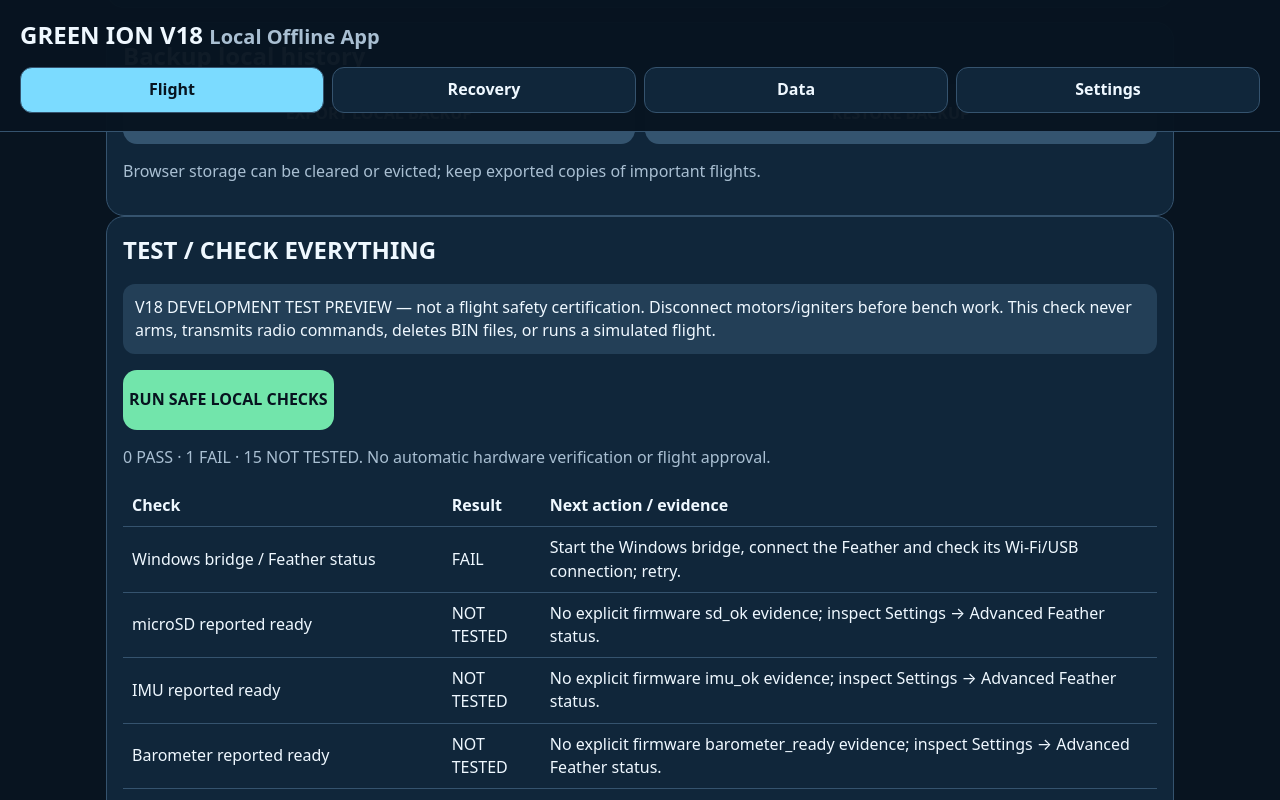
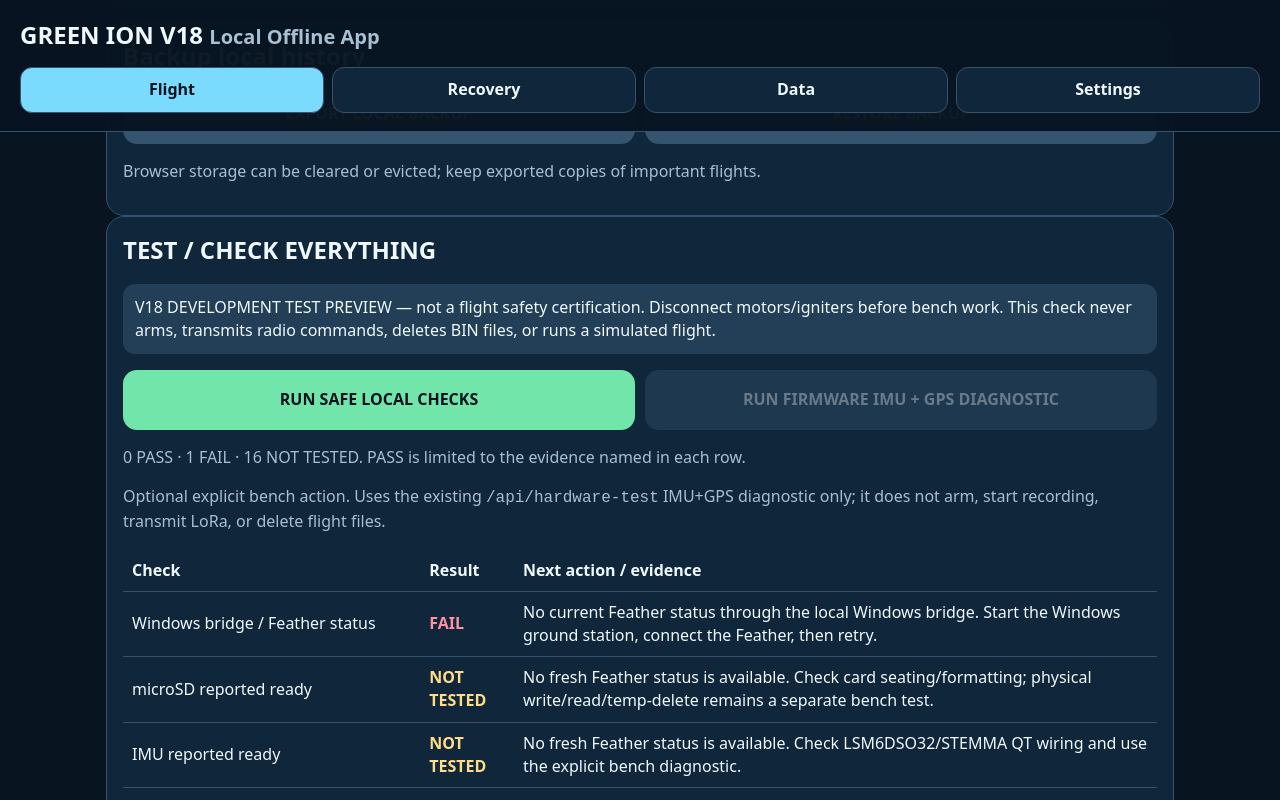
Before and after one commit to aidenjantzi1-ctrl/GREEN-ION, a plain HTML site: page web/v18-offline.html in a window 1280 px wide. Both pictures are taken after a click on the button "RUN SAFE LOCAL CHECKS". Shown: the part 2916-3716 px from the top of the page. Drawn offline with Linux system fonts and the light colour scheme; no server answers.

Commit message:
V18 dev test: add behavior checks and explicit firmware diagnostic

```diff
--- a/web/v18-offline.html
+++ b/web/v18-offline.html
@@ -14,7 +14,7 @@ nav{display:grid;grid-template-columns:repeat(4,1fr);gap:8px;margin-top:14px}nav
 main{max-width:1100px;margin:auto;padding:16px}.tab-panel{display:grid;gap:14px}.card{background:var(--panel);border:1px solid var(--line);border-radius:18px;padding:16px}.card h2,.card h3{margin:0 0 10px}.muted{color:var(--muted)}.hero{display:grid;grid-template-columns:2fr 1fr;gap:14px}.status{min-height:180px;display:grid;place-items:center;text-align:center}.status strong{font-size:clamp(48px,10vw,88px);line-height:1}.status strong[data-state="ERROR"],.status strong[data-state="OFFLINE"]{color:var(--bad)}.status strong[data-state="TESTING"],.status strong[data-state="SAVING"]{color:var(--warn)}.status strong[data-state="ARMED"],.status strong[data-state="SAVED"]{color:var(--ok)}.battery{display:grid;place-items:center;text-align:center}.battery strong{font-size:46px}
 .indicators,.metrics{display:grid;grid-template-columns:repeat(3,1fr);gap:10px}.pill,.metric{border:1px solid var(--line);background:var(--panel2);border-radius:14px;padding:12px}.pill span,.metric span{display:block;color:var(--muted);font-size:12px;text-transform:uppercase}.pill strong,.metric strong{display:block;margin-top:4px}.actions{display:grid;grid-template-columns:1fr 1fr;gap:10px}.primary,.secondary{min-height:60px;border:0;border-radius:14px;font-weight:900;cursor:pointer}.primary{background:var(--ok);color:#07131f}.secondary{background:#34546f;color:var(--text)}button:disabled{opacity:.4;cursor:not-allowed}.notice{padding:12px;border-radius:12px;background:#233f57}.two{display:grid;grid-template-columns:1fr 1fr;gap:14px}.field{display:grid;gap:6px}.field input,.field select{width:100%;background:#0b1c2b;color:var(--text);border:1px solid var(--line);border-radius:10px;padding:10px}
 table{width:100%;border-collapse:collapse}th,td{text-align:left;padding:9px;border-bottom:1px solid var(--line)}tbody tr{cursor:pointer}tbody tr:hover{background:#17344d}
-canvas{width:100%;height:auto;background:#0b1c2b;border-radius:12px;border:1px solid var(--line)}details{border:1px solid var(--line);border-radius:12px;padding:10px}summary{cursor:pointer;font-weight:800}.timeline{display:flex;gap:8px;overflow:auto;padding:6px 0}.timeline-step{min-width:150px;border:1px solid var(--line);background:var(--panel2);border-radius:12px;padding:10px}.timeline-step strong,.timeline-step span{display:block}.timeline-step span{color:var(--muted);font-size:13px;margin-top:3px}pre{white-space:pre-wrap;overflow:auto;max-height:320px;background:#0b1c2b;border:1px solid var(--line);border-radius:12px;padding:12px}
+canvas{width:100%;height:auto;background:#0b1c2b;border-radius:12px;border:1px solid var(--line)}details{border:1px solid var(--line);border-radius:12px;padding:10px}summary{cursor:pointer;font-weight:800}.timeline{display:flex;gap:8px;overflow:auto;padding:6px 0}.timeline-step{min-width:150px;border:1px solid var(--line);background:var(--panel2);border-radius:12px;padding:10px}.timeline-step strong,.timeline-step span{display:block}.timeline-step span{color:var(--muted);font-size:13px;margin-top:3px}pre{white-space:pre-wrap;overflow:auto;max-height:320px;background:#0b1c2b;border:1px solid var(--line);border-radius:12px;padding:12px}.dev-result{font-weight:900}.dev-result[data-result="PASS"]{color:var(--ok)}.dev-result[data-result="FAIL"]{color:var(--bad)}.dev-result[data-result="NOT TESTED"]{color:var(--warn)}
 @media(max-width:760px){.hero,.two{grid-template-columns:1fr}.indicators,.metrics{grid-template-columns:1fr 1fr}.actions{grid-template-columns:1fr}nav{grid-template-columns:1fr 1fr}}
 @media print{header,nav,.actions,input,select,#recoveryControls,#backupControls{display:none!important}body{background:#fff;color:#000}.card{border:1px solid #bbb;background:#fff}}
 </style>
@@ -142,8 +142,12 @@ canvas{width:100%;height:auto;background:#0b1c2b;border-radius:12px;border:1px s
 <div class="card" id="devTestCard">
 <h2>TEST / CHECK EVERYTHING</h2>
 <p class="notice">V18 DEVELOPMENT TEST PREVIEW — not a flight safety certification. Disconnect motors/igniters before bench work. This check never arms, transmits radio commands, deletes BIN files, or runs a simulated flight.</p>
+<div class="actions">
 <button id="runDevTests" class="primary">RUN SAFE LOCAL CHECKS</button>
+<button id="runFirmwareDiagnostic" data-lock-during-flight class="secondary">RUN FIRMWARE IMU + GPS DIAGNOSTIC</button>
+</div>
 <p id="devTestSummary" class="muted" role="status" aria-live="polite">Select RUN SAFE LOCAL CHECKS to inspect currently available evidence.</p>
+<p id="devFirmwareStatus" class="muted">Optional explicit bench action. Uses the existing <code>/api/hardware-test</code> IMU+GPS diagnostic only; it does not arm, start recording, transmit LoRa, or delete flight files.</p>
 <div style="overflow:auto"><table><thead><tr><th>Check</th><th>Result</th><th>Next action / evidence</th></tr></thead><tbody id="devTestRows"></tbody></table></div>
 <p class="muted">PASS means this specific software check had direct evidence, not that hardware is flight-ready. FAIL means a checked requirement was not met. NOT TESTED means evidence is absent or a real-device/manual check is required.</p>
 <p class="muted">To test BIN import, use Data → Manual BIN import with an existing original file; inspect analysis and export an unchanged original. To test receiver, use Recovery → CONNECT RECEIVER and select the physical Uno in Chrome/Edge; verify valid, invalid and stale packets, then unplug/reconnect. Test offline restart only after cache registration by disconnecting the network and reopening the local app; the Feather bridge itself may be unavailable offline.</p>
--- a/web/v18_offline_app.mjs
+++ b/web/v18_offline_app.mjs
@@ -1,10 +1,12 @@
 import {parseRkt4,analyzeFlight,analysisCsv,flightReport} from "./analysis/rkt4.mjs";
 import {saveLocalFile,listLocalMetadata,getLocalFile,downloadFile,digest,exportArchive,restoreArchive} from "./v14_store.mjs";
-import {deriveFlightState,criticalFlightProblem,optionalFlightWarnings,canPrepare,fileSaveEvidence,parseReceiverLine,recoveryView,storageMessage} from "./v18_offline_core.mjs";
+import {deriveFlightState,criticalFlightProblem,optionalFlightWarnings,canPrepare,fileSaveEvidence,parseReceiverLine,recoveryView,storageMessage,developmentStatusChecks,developmentReceiverChecks,developmentFirmwareDiagnostic} from "./v18_offline_core.mjs";
 
 const $=id=>document.getElementById(id);
 let lastStatusAt=0,currentStatus=null,connected=false,lastFiles=null,saveVerified=false,lastSaved=null,lastLogFile="",pollTimer=null;
 let serialPort=null,serialReader=null,serialStop=false,serialManualDisconnect=false,serialReconnectTimer=null,lastSerialInfo=null,lastPacket=null,lastKnown=null,serialInvalid=0,activeAnalysis=null,compareAnalysis=null;
+const V18_CACHE_VERSION="green-ion-v18-offline-app-v4";
+let devFirmwareRequested=false;
 
 function text(id,value){const n=$(id);if(n)n.textContent=value==null?"—":String(value);}
 function fmt(v,d=1){return Number.isFinite(Number(v))?Number(v).toFixed(d):"—";}
@@ -299,7 +301,7 @@ function settingsMutationLocked(s=currentStatus){
 }
 function paintSettingsStatus(s=currentStatus){
  const locked=settingsMutationLocked(s);
- for(const id of ["restartCalibration","saveProfile","clearCache"]){const el=$(id);if(el)el.disabled=locked;}
+ for(const id of ["restartCalibration","saveProfile","clearCache","runFirmwareDiagnostic"]){const el=$(id);if(el)el.disabled=locked;}
  text("calibrationBaseline",s?.calibration_baseline_pa==null?"—":fmt(s.calibration_baseline_pa,1)+" Pa");
  text("calibrationNoise",s?.calibration_noise_m==null?"—":fmt(s.calibration_noise_m,3)+" m");
  text("calibrationAge",s?.calibration_age_s==null?"—":fmtAge(Number(s.calibration_age_s)*1000));
@@ -335,54 +337,85 @@ async function saveFlightProfile(){
   await pollFlight();
  }catch(e){text("profileStatus","Profile save failed: "+e.message);}
 }
-// The guided test panel is read-only. Hardware verification is never inferred from mocks or browser status.
-function devCheck(name,result,action){
+// Guided development checks are read-only unless the user explicitly requests the existing firmware IMU+GPS diagnostic.
+function devCheck(name,result,action,id="manual"){
  if(!["PASS","FAIL","NOT TESTED"].includes(result))throw Error("Invalid development test result");
- return {name,result,action};
+ return {id,label:name,state:result,evidence:action,next:""};
 }
-async function runDevTests(){
- const rows=[];
- const fresh=connected&&currentStatus&&Date.now()-lastStatusAt<=5000;
- rows.push(devCheck("Windows bridge / Feather status",fresh?"PASS":"FAIL",fresh?"Fresh /api/status response received. This proves only local communication.":"Start the Windows bridge, connect the Feather and check its Wi-Fi/USB connection; retry."));
- const s=fresh?currentStatus:null;
- const reported=(label,key,badMessage)=>rows.push(devCheck(label,s?.[key]===true?"PASS":s?.[key]===false?"FAIL":"NOT TESTED",s?.[key]===true?"Firmware reports "+key+"=true; independently verify real hardware.":s?.[key]===false?badMessage:"No explicit firmware "+key+" evidence; inspect Settings → Advanced Feather status."));
- reported("microSD reported ready","sd_ok","Check the card, seating, formatting and firmware status before any arm attempt.");
- reported("IMU reported ready","imu_ok","Check IMU wiring, sensor power and firmware diagnostics.");
- reported("Barometer reported ready","barometer_ready","Check pressure sensor, wiring and firmware diagnostics.");
- const battery=Number(s?.battery_v);
- rows.push(devCheck("Battery measurement",s?.battery_v==null?"NOT TESTED":Number.isFinite(battery)&&battery>0?"PASS":"FAIL",s?.battery_v==null?"No measured voltage reported; check power and firmware telemetry.":Number.isFinite(battery)&&battery>0?"Firmware measured "+battery.toFixed(3)+" V. Voltage alone does not certify adequate reserve.":"Invalid battery measurement; inspect power and status."));
- rows.push(devCheck("Stationary calibration evidence",s?.calibration_age_s!=null&&Number.isFinite(Number(s.calibration_age_s))?"PASS":"NOT TESTED",s?.calibration_age_s!=null?"Firmware reports calibration age. Check actual stability before arming.":"Keep the device stationary; run firmware calibration only when safe and review status."));
- const swSupported="serviceWorker" in navigator;
- let reg=null;
- try{if(swSupported)reg=await navigator.serviceWorker.getRegistration("./v18_service_worker.js");}catch{}
- rows.push(devCheck("Local offline cache registration",reg?.active?"PASS":"NOT TESTED",reg?.active?"Active V18 service worker found. Manually verify offline restart.":"Start from localhost and wait for cache registration, then manually test an offline restart."));
- let imported=[];
- try{imported=await listLocalMetadata();}catch{}
- const manual=imported.some(x=>x.origin==="manual-v18-import");
- rows.push(devCheck("Manual original BIN import",manual?"PASS":"NOT TESTED",manual?"A manually imported local flight exists. Review its analysis and download the original for byte comparison.":"Go to Data and import a known-good RKT4 v2 BIN; verify analysis and preserve the original."));
- const receiver=serialPort&&lastPacket&&recoveryView(lastPacket,lastKnown,Date.now()).signal==="live";
- rows.push(devCheck("Uno receiver valid fresh packet",receiver?"PASS":"NOT TESTED",receiver?"A valid current protocol-v2 packet was observed. This does not prove RF/GPS accuracy.":"Open Recovery, grant Web Serial permission to the Uno, and verify a fresh protocol-v2 packet."));
- rows.push(devCheck("Receiver malformed/stale/disconnect behavior","NOT TESTED","Manually send/observe invalid and stale packets and unplug/reconnect the Uno; record the observed UI behavior."));
- for(const [name,action] of [
-  ["Physical SD write/read/verify/temp-delete","Use the approved firmware temporary-file diagnostic if available; never delete real BINs."],
-  ["Barometer/IMU physical accuracy","Compare actual sensor behavior with a stationary bench reference."],
-  ["GPS/LoRa radio link","Test actual receiver and antennas safely, observing RF restrictions."],
-  ["Wi-Fi loss, recovery wake and timing","Use the motor-free physical test checklist with hardware evidence."],
-  ["Two distinct saved hardware flights","Use only an approved safe test procedure; preserve both original BIN files."],
-  ["Offline restart and BIN reanalysis","Disconnect network, reopen the cached app and reanalyze a preserved BIN."]
- ])rows.push(devCheck(name,"NOT TESTED",action));
+function renderDevRows(rows){
  const tbody=$("devTestRows");tbody.replaceChildren();
  for(const row of rows){
   const tr=document.createElement("tr");
-  for(const value of [row.name,row.result,row.action]){const td=document.createElement("td");td.textContent=value;tr.appendChild(td);}
-  tbody.appendChild(tr);
+  const name=document.createElement("td");name.textContent=row.label;
+  const result=document.createElement("td");result.textContent=row.state;result.className="dev-result";result.dataset.result=row.state;
+  const action=document.createElement("td");action.textContent=[row.evidence,row.next].filter(Boolean).join(" ");
+  tr.append(name,result,action);tbody.appendChild(tr);
  }
- const pass=rows.filter(r=>r.result==="PASS").length,fail=rows.filter(r=>r.result==="FAIL").length;
- text("devTestSummary",pass+" PASS · "+fail+" FAIL · "+(rows.length-pass-fail)+" NOT TESTED. No automatic hardware verification or flight approval.");
+ const pass=rows.filter(r=>r.state==="PASS").length,fail=rows.filter(r=>r.state==="FAIL").length;
+ text("devTestSummary",pass+" PASS · "+fail+" FAIL · "+(rows.length-pass-fail)+" NOT TESTED. PASS is limited to the evidence named in each row.");
+}
+async function runDevTests(){
+ const now=Date.now();
+ const rows=[...developmentStatusChecks(currentStatus,{connected,lastStatusAt,now})];
+ const s=connected?currentStatus:null;
+ const baseline=Number(s?.calibration_baseline_pa),noise=Number(s?.calibration_noise_m);
+ rows.push(devCheck("Stationary calibration evidence",
+  Number.isFinite(baseline)&&baseline>30000&&Number.isFinite(noise)&&noise>=0?"PASS":"NOT TESTED",
+  Number.isFinite(baseline)&&baseline>30000&&Number.isFinite(noise)&&noise>=0?
+   "Firmware reports a plausible pressure baseline and calibration noise. This does not prove launch-site stability.":
+   "No current valid calibration baseline/noise evidence; keep the device stationary and use firmware calibration only when safe.",
+  "calibration"));
+ let reg=null,cacheOk=false;
+ try{
+  if("serviceWorker" in navigator)reg=await navigator.serviceWorker.getRegistration();
+  if(typeof caches!=="undefined")cacheOk=await caches.has(V18_CACHE_VERSION);
+ }catch{}
+ rows.push(devCheck("Local offline cache registration",
+  reg?.active&&cacheOk?"PASS":"NOT TESTED",
+  reg?.active&&cacheOk?"Active V18 service worker and v4 cache found. Actual offline reload still needs manual verification.":"Start from localhost, refresh once, and wait for the V18 cache before the manual offline-reload test.",
+  "offline_cache"));
+ let manual=null,analysisOk=false,analysisError="";
+ try{
+  const imported=(await listLocalMetadata()).filter(x=>x.kind==="BIN"&&x.origin==="manual-v18-import").sort((a,b)=>String(b.createdAt).localeCompare(String(a.createdAt)));
+  if(imported.length){
+   manual=await getLocalFile(imported[0].key);
+   const parsed=parseRkt4(manual.bytes),analysis=analyzeFlight(parsed);
+   analysisOk=parsed.samples.length>0&&analysis.samples.length>0;
+  }
+ }catch(e){analysisError=e.message;}
+ rows.push(devCheck("Manual original BIN import + analysis",
+  manual&&analysisOk?"PASS":manual?"FAIL":"NOT TESTED",
+  manual&&analysisOk?"Reopened "+manual.name+" from IndexedDB and parsed/analyzed its preserved bytes locally.":manual?"Imported BIN analysis failed: "+analysisError:"Go to Data and import a known-good RKT4 v2 BIN; the importer preserves original bytes.",
+  "bin_import"));
+ rows.push(...developmentReceiverChecks(lastPacket,lastKnown,{portConnected:!!serialPort,now}));
+ rows.push(developmentFirmwareDiagnostic(currentStatus,{requested:devFirmwareRequested}));
+ rows.push(devCheck("Receiver malformed/stale/disconnect behavior","NOT TESTED","Manually observe an invalid/stale packet and unplug/reconnect the physical Uno; record the UI result.","receiver_manual"));
+ for(const [name,action,id] of [
+  ["Actual offline restart","After the cache row passes, disconnect networking and reload the local V18 page; confirm all four tabs render.","offline_reload"],
+  ["Physical SD write/read/verify/temp-delete","Use the approved motor-free hardware checklist; CHECK EVERYTHING never creates or deletes SD files and never deletes real BINs.","sd_physical"],
+  ["Barometer/IMU physical accuracy","Compare actual sensor behavior with a stationary bench reference.","sensor_accuracy"],
+  ["GPS/LoRa RF + recovery timing/wake","Use real hardware, approved antennas and the motor-free checklist; browser status is not RF-range evidence.","rf_physical"],
+  ["Two distinct saved hardware flights","Use only an approved motor-free procedure and preserve both original BIN files.","multi_flight"]
+ ])rows.push(devCheck(name,"NOT TESTED",action,id));
+ renderDevRows(rows);
+ return rows;
+}
+async function runFirmwareDiagnostic(){
+ devFirmwareRequested=true;
+ if(settingsMutationLocked()){text("devFirmwareStatus","Diagnostic unavailable while disconnected, preparing, armed, recording, maintenance, or home-test activity is active.");await runDevTests();return;}
+ const button=$("runFirmwareDiagnostic");button.disabled=true;
+ try{
+  const result=await json("/api/hardware-test",{method:"POST",headers:{"Content-Type":"application/x-www-form-urlencoded"},body:new URLSearchParams({sensor:"all"}).toString()});
+  if(result.accepted!==true)throw Error(result.error||"Firmware did not accept the diagnostic.");
+  text("devFirmwareStatus","Firmware IMU + GPS diagnostic accepted. Keep the Feather stationary; GPS may need an outdoor fix. No arming, recording, LoRa command, or file deletion was requested.");
+  await pollFlight();
+ }catch(e){text("devFirmwareStatus","Firmware diagnostic failed to start: "+e.message);}
+ finally{button.disabled=settingsMutationLocked();await runDevTests();}
 }
 function initDevTests(){
  $("openDevTests").onclick=()=>{setTab("settings");$("devTestCard").scrollIntoView({behavior:"smooth",block:"start"});};
  $("runDevTests").onclick=()=>{runDevTests().catch(e=>text("devTestSummary","Local check failed: "+e.message));};
+ $("runFirmwareDiagnostic").onclick=()=>{runFirmwareDiagnostic().catch(e=>text("devFirmwareStatus","Diagnostic error: "+e.message));};
 }
 
 async function initSettings(){
--- a/web/v18_offline_core.mjs
+++ b/web/v18_offline_core.mjs
@@ -93,3 +93,81 @@ export function storageMessage(persisted){
   "Persistent browser storage granted. Keep exported backups anyway; browser storage is not a substitute for the original BIN files.":
   "Persistent browser storage is not guaranteed. Export backups; clearing browser data can remove local history.";
 }
+
+
+export const DEVTEST_STATUS_FRESH_MS=3000;
+export const DEVTEST_RESULTS=Object.freeze(["PASS","FAIL","NOT TESTED"]);
+const devResult=(id,label,state,evidence,next)=>({id,label,state,evidence,next});
+const devBool=(id,label,value,fresh,passEvidence,failEvidence,next)=>{
+ if(!fresh)return devResult(id,label,"NOT TESTED","No fresh Feather status is available.",next);
+ if(value===true)return devResult(id,label,"PASS",passEvidence,next);
+ if(value===false)return devResult(id,label,"FAIL",failEvidence,next);
+ return devResult(id,label,"NOT TESTED","Firmware did not provide this status field.",next);
+};
+
+export function developmentStatusChecks(status,{connected=false,lastStatusAt=0,now=Date.now()}={}){
+ const age=lastStatusAt>0?Math.max(0,now-lastStatusAt):null;
+ const fresh=!!(connected&&status&&age!==null&&age<=DEVTEST_STATUS_FRESH_MS);
+ const items=[
+  devResult("bridge","Windows bridge / Feather status",fresh?"PASS":"FAIL",
+   fresh?"Fresh /api/status received "+age+" ms ago.":connected&&status?"Last /api/status is stale.":"No current Feather status through the local Windows bridge.",
+   fresh?"Keep the Windows bridge open for live checks.":"Start the Windows ground station, connect the Feather, then retry."),
+  devBool("sd","microSD reported ready",status?.sd_ok,fresh,
+   "Firmware currently reports microSD available. This does not perform a write/delete stress test.",
+   "Firmware currently reports microSD unavailable.",
+   "Check card seating/formatting; physical write/read/temp-delete remains a separate bench test."),
+  devBool("imu","IMU reported ready",status?.imu_ok,fresh,
+   "Firmware currently reports the IMU available.",
+   "Firmware currently reports the IMU unavailable.",
+   "Check LSM6DSO32/STEMMA QT wiring and use the explicit bench diagnostic."),
+  devBool("barometer","Barometer reported ready",status?.barometer_ready,fresh,
+   "Firmware currently reports the barometer ready.",
+   "Firmware currently reports the barometer unavailable.",
+   "Check BMP388/STEMMA QT wiring and rerun while stationary.")
+ ];
+ let mv=finite(status?.battery_mv);
+ if(mv===null){const v=finite(status?.battery_v);if(v!==null)mv=Math.round(v*1000);}
+ if(!fresh)items.push(devResult("battery","Battery measurement","NOT TESTED","No fresh Feather status is available.","Connect the Feather and retry."));
+ else if(mv===null)items.push(devResult("battery","Battery measurement","NOT TESTED","Firmware did not provide a valid battery reading.","Check battery wiring/status."));
+ else if(mv>=3600)items.push(devResult("battery","Battery measurement","PASS",(mv/1000).toFixed(3)+" V; at or above the current V17 3.60 V critical threshold.","Loaded endurance/reserve still requires real hardware testing."));
+ else items.push(devResult("battery","Battery measurement","FAIL",(mv/1000).toFixed(3)+" V; below the current V17 3.60 V critical threshold.","Charge or replace the battery before preparation."));
+ return items;
+}
+
+export function developmentReceiverChecks(packet,lastKnown=null,{portConnected=false,now=Date.now()}={}){
+ if(!portConnected)return [
+  devResult("receiver","Uno receiver valid fresh packet","NOT TESTED","No Uno serial port is connected.","Recovery → CONNECT RECEIVER and select the physical Uno."),
+  devResult("receiver_gps","Receiver GPS freshness","NOT TESTED","No live receiver session is available.","Connect the Uno and wait for a current outdoor GPS fix.")
+ ];
+ if(!packet)return [
+  devResult("receiver","Uno receiver valid fresh packet","FAIL","Serial is open but no valid receiver JSON has been accepted.","Check 115200 baud, newline framing, and protocol-v2 JSON."),
+  devResult("receiver_gps","Receiver GPS freshness","NOT TESTED","No valid telemetry packet has been accepted.","Wait for protocol-v2 telemetry.")
+ ];
+ const age=Math.max(0,now-packet.receivedAt),fresh=age<=PACKET_STALE_MS,protocolOk=packet.protocol===RADIO_PROTOCOL;
+ const receiver=fresh&&protocolOk?
+  devResult("receiver","Uno receiver valid fresh packet","PASS","Fresh accepted protocol-v2 receiver data; packet age "+age+" ms.","Unplug/reconnect once to exercise reconnect handling."):
+  devResult("receiver","Uno receiver valid fresh packet","FAIL",
+   !fresh?"Last accepted receiver packet is stale ("+age+" ms).":"Current receiver evidence does not yet prove protocol v2.",
+   !fresh?"Check USB/Uno data flow; stale data is never shown as live.":"Wait for protocol-v2 telemetry or radio_bench data.");
+ const view=recoveryView(packet,lastKnown,now);
+ const gps=view.gps==="live"?
+  devResult("receiver_gps","Receiver GPS freshness","PASS","Current packet contains a fresh valid non-zero GPS position.","This does not prove RF range or recovery performance."):
+  devResult("receiver_gps","Receiver GPS freshness","NOT TESTED",
+   view.gps==="stale"?"Only a stale/last-known position is available.":"No current valid GPS position is available.",
+   "Move outdoors and wait for a current fix; never treat stale coordinates as live.");
+ return [receiver,gps];
+}
+
+export function developmentFirmwareDiagnostic(status,{requested=false}={}){
+ if(!requested)return devResult("firmware_diag","Firmware IMU + GPS diagnostic","NOT TESTED",
+  "The explicit firmware diagnostic has not been requested in this browser session.",
+  "On a stationary bench, use RUN FIRMWARE IMU + GPS DIAGNOSTIC.");
+ if(!status)return devResult("firmware_diag","Firmware IMU + GPS diagnostic","NOT TESTED","No current Feather status is available.","Reconnect the Feather and retry.");
+ const imu=String(status.imu_test_result||"IDLE").toUpperCase();
+ const gps=String(status.gps_test_result||"IDLE").toUpperCase();
+ const detail="IMU "+imu+": "+String(status.imu_test_message||"no message")+" · GPS "+gps+": "+String(status.gps_test_message||"no message");
+ if(imu==="FAIL"||gps==="FAIL")return devResult("firmware_diag","Firmware IMU + GPS diagnostic","FAIL",detail,"Follow the firmware message, correct the hardware issue, and rerun.");
+ if(imu==="PASS"&&gps==="PASS")return devResult("firmware_diag","Firmware IMU + GPS diagnostic","PASS",detail,"This is a bench diagnostic only; it is not flight qualification.");
+ return devResult("firmware_diag","Firmware IMU + GPS diagnostic","NOT TESTED",detail,
+  imu==="RUNNING"||gps==="RUNNING"?"Keep the Feather stationary and let the firmware finish.":"Repeat on a stationary bench; GPS may need an outdoor fix.");
+}
--- a/web/v18_service_worker.js
+++ b/web/v18_service_worker.js
@@ -1,5 +1,5 @@
 "use strict";
-const VERSION="green-ion-v18-offline-app-v3";
+const VERSION="green-ion-v18-offline-app-v4";
 const APP="./v18-offline.html";
 const ASSETS=[
  APP,
```
Also changed, not shown: tests/v18_offline_app.test.mjs (+50 -17 lines), 2 other files.
